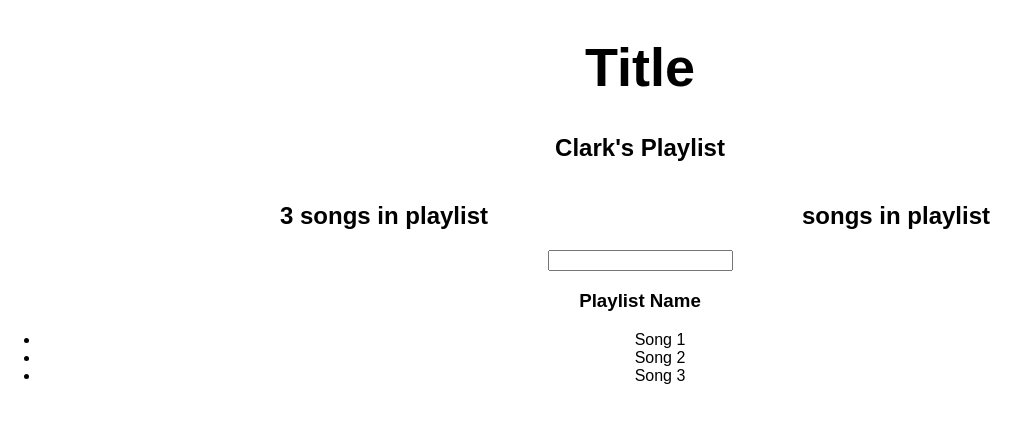
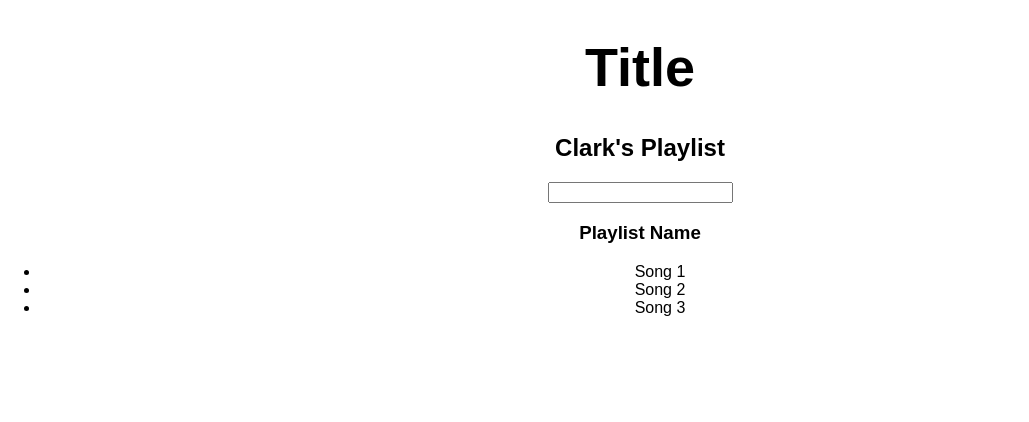
Before and after one commit to GiovanniMoya/openaux_prototype, a React (Create React App) app: page / in a window 1280 px wide. Shown: the top 422 px of the page, without its empty margins (0-1029 px from the left). Built offline with nearby package versions, Linux system fonts and the light colour scheme.

Commit message:
found out how to add a swanky loading screen and changed aggregate component name

```diff
--- a/src/App.js
+++ b/src/App.js
@@ -17,7 +17,7 @@ let fakeServerData = {
   }
 };
 
-class Aggregate extends Component {
+class songCounter extends Component {
   render() {
     return (
       <div style={{width: "40%", display: "inline-block"}}>
@@ -61,22 +61,26 @@ class App extends Component {
   }
 
   componentDidMount() {
-
+    setTimeout(() => {
        this.setState({serverData: fakeServerData});
+     }, 1000);
   }
 
   render() {
     return (
       <div className="App">
+        {
+          this.state.serverData.user ?
+          <div className="componentView">
           <h1>Title</h1>
             <h2 style={defaultStyle}>{this.state.serverData.user &&
               this.state.serverData.user.name}'s Playlist
             </h2>
-        <Aggregate playlist={this.state.serverData.user &&
-          this.state.serverData.user.playlist}/>
-        <Aggregate/>
+            <songCounter playlist={this.state.serverData.user.playlist}/>
           <Filter/>
           <Playlist/>
+        </div> : <h1>Loading...</h1>
+        }
       </div>
     );
   }
```
Lines whose indentation alone changed are shown as unchanged.
